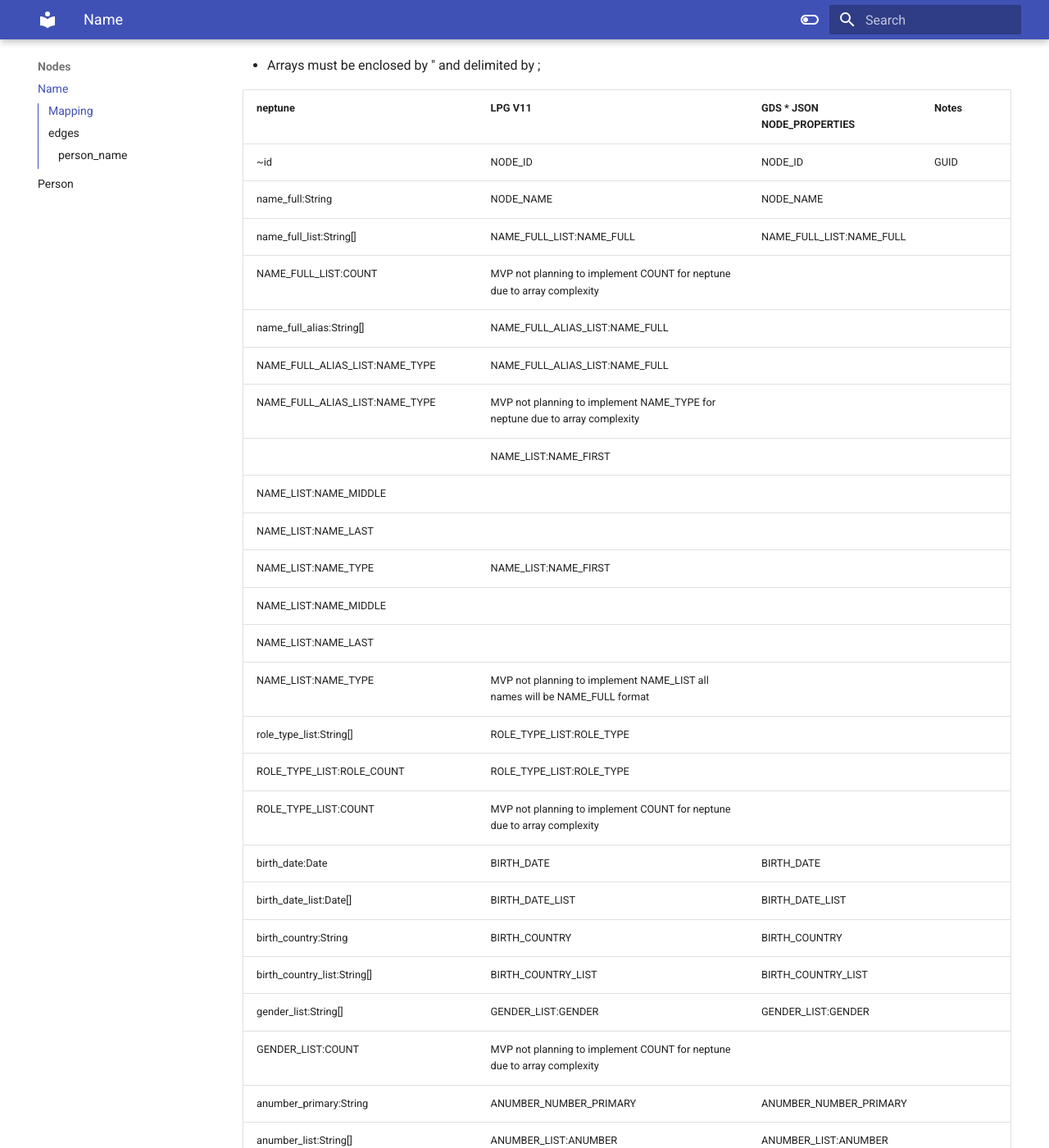
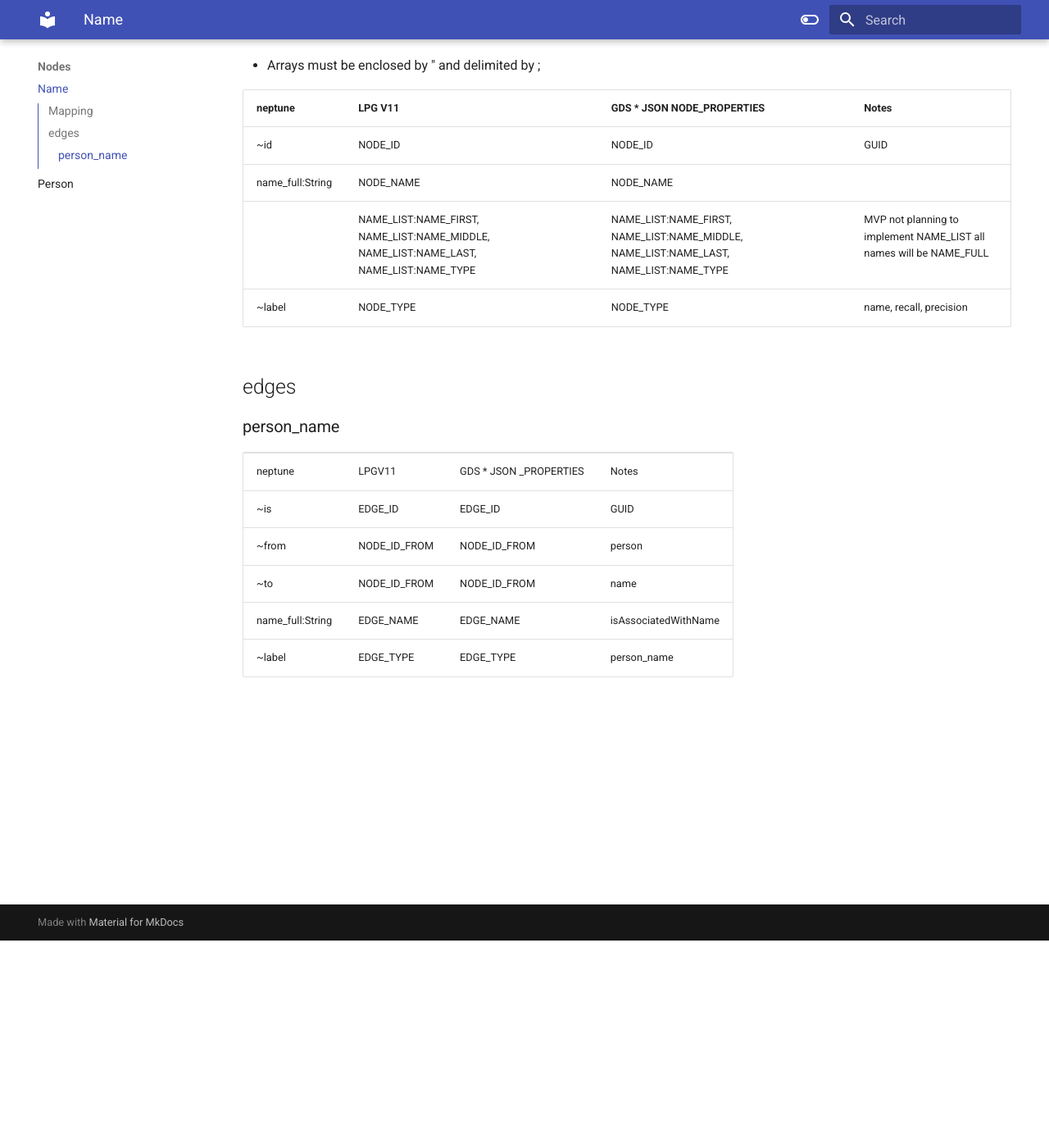
Before and after one commit to innvo/neptune-mocks, an MkDocs documentation site: the page built from docs/nodes/name.md, in a window 1280 px wide and 1400 px high, scrolled down 253 px. Shown: the whole window at 82% size. Built offline with MkDocs 1.6.1 and Material for MkDocs 9.7.7, drawn with Linux system fonts in a browser that asks for light colours; some of the changed text lies outside the part shown.

Commit message:
Completed person and Name Documentation

```diff
--- a/docs/nodes/name.md
+++ b/docs/nodes/name.md
@@ -10,43 +10,11 @@ node
 | --- | --- | --- | --- |
 | ~id | NODE\_ID | NODE\_ID | GUID |
 | name\_full:String | NODE\_NAME | NODE\_NAME |   |
-| name\_full\_list:String\[\] | NAME\_FULL\_LIST:NAME\_FULL | NAME\_FULL\_LIST:NAME\_FULL |   |
-| NAME\_FULL\_LIST:COUNT | MVP not planning to implement COUNT for neptune due to array complexity |   |   |
-| name\_full\_alias:String\[\] | NAME\_FULL\_ALIAS\_LIST:NAME\_FULL |   |   |
-| NAME\_FULL\_ALIAS\_LIST:NAME\_TYPE | NAME\_FULL\_ALIAS\_LIST:NAME\_FULL |   |   |
-| NAME\_FULL\_ALIAS\_LIST:NAME\_TYPE | MVP not planning to implement NAME\_TYPE for neptune due to array complexity |   |   |
-|   | NAME\_LIST:NAME\_FIRST |   |   |
-| NAME\_LIST:NAME\_MIDDLE |   |   |   |
-| NAME\_LIST:NAME\_LAST |   |   |   |
-| NAME\_LIST:NAME\_TYPE | NAME\_LIST:NAME\_FIRST |   |   |
-| NAME\_LIST:NAME\_MIDDLE |   |   |   |
-| NAME\_LIST:NAME\_LAST |   |   |   |
-| NAME\_LIST:NAME\_TYPE | MVP not planning to implement NAME\_LIST all names will be NAME\_FULL format |   |   |
-| role\_type\_list:String\[\] | ROLE\_TYPE\_LIST:ROLE\_TYPE |   |   |
-| ROLE\_TYPE\_LIST:ROLE\_COUNT | ROLE\_TYPE\_LIST:ROLE\_TYPE |   |   |
-| ROLE\_TYPE\_LIST:COUNT | MVP not planning to implement COUNT for neptune due to array complexity |   |   |
-| birth\_date:Date | BIRTH\_DATE | BIRTH\_DATE |   |
-| birth\_date\_list:Date\[\] | BIRTH\_DATE\_LIST | BIRTH\_DATE\_LIST |   |
-| birth\_country:String | BIRTH\_COUNTRY | BIRTH\_COUNTRY |   |
-| birth\_country\_list:String\[\] | BIRTH\_COUNTRY\_LIST | BIRTH\_COUNTRY\_LIST |   |
-| gender\_list:String\[\] | GENDER\_LIST:GENDER | GENDER\_LIST:GENDER |   |
-| GENDER\_LIST:COUNT | MVP not planning to implement COUNT for neptune due to array complexity |   |   |
-| anumber\_primary:String | ANUMBER\_NUMBER\_PRIMARY | ANUMBER\_NUMBER\_PRIMARY |   |
-| anumber\_list:String\[\] | ANUMBER\_LIST:ANUMBER | ANUMBER\_LIST:ANUMBER |   |
-| ANUMBER\_NUMBER\_LIST:IS\_PRIMARY | MVP not planning to implement IS\_PRIMARY for neptune due to array complexity |   |   |
-| fingerprint\_identification\_number\_list:String\[\] | FINGERPRINT\_IDENTIFICATION\_NUMBER\_LIST: |   |   |
-| FINGERPRINT\_IDENTIFICATION\_NUMBER | FINGERPRINT\_IDENTIFICATION\_NUMBER\_LIST: |   |   |
-| FINGERPRINT\_IDENTIFICATION\_NUMBER |   |   |   |
-| social\_security\_number\_list:String\[\] | SOCIAL\_SECURITY\_NUMBER\_LIST: |   |   |
-| SOCIAL\_SECURITY\_NUMBER | SOCIAL\_SECURITY\_NUMBER\_LIST: |   |   |
-| SOCIAL\_SECURITY\_NUMBER |   |   |   |
-| passport\_number\_list:String\[\] | PASSPORT\_NUMBER\_LIST: |   |   |
-| PASSPORT\_NUMBER | PASSPORT\_NUMBER\_LIST: |   |   |
-| PASSPORT\_NUMBER |   |   |   |
-| ~label | NODE\_TYPE | NODE\_TYPE | person, recall, precision |
+|   | NAME\_LIST:NAME\_FIRST, NAME\_LIST:NAME\_MIDDLE, NAME\_LIST:NAME\_LAST, NAME\_LIST:NAME\_TYPE | NAME\_LIST:NAME\_FIRST, NAME\_LIST:NAME\_MIDDLE, NAME\_LIST:NAME\_LAST, NAME\_LIST:NAME\_TYPE | MVP not planning to implement NAME\_LIST all names will be NAME\_FULL |
+| ~label | NODE\_TYPE | NODE\_TYPE | name, recall, precision |
 
 ## edges
 
 ### person\_name
 
-<table><tbody><tr><td>neptune</td><td>LPGV11</td><td>GDS * JSON _PROPERTIES</td><td>Notes</td></tr><tr><td>~is</td><td>EDGE_ID</td><td>EDGE_ID</td><td>GUID</td></tr><tr><td>~from</td><td>NODE_ID_FROM</td><td>NODE_ID_FROM</td><td>&nbsp;</td></tr><tr><td>~to</td><td>NODE_ID_FROM</td><td>NODE_ID_FROM</td><td>&nbsp;</td></tr><tr><td>name_full:String</td><td>EDGE_NAME</td><td>EDGE_NAME</td><td>isAssociatedWithName</td></tr><tr><td>~label</td><td>EDGE_TYPE</td><td>EDGE_TYPE</td><td>person_name</td></tr></tbody></table>
+<table><tbody><tr><td>neptune</td><td>LPGV11</td><td>GDS * JSON _PROPERTIES</td><td>Notes</td></tr><tr><td>~is</td><td>EDGE_ID</td><td>EDGE_ID</td><td>GUID</td></tr><tr><td>~from</td><td>NODE_ID_FROM</td><td>NODE_ID_FROM</td><td>person</td></tr><tr><td>~to</td><td>NODE_ID_FROM</td><td>NODE_ID_FROM</td><td>name</td></tr><tr><td>name_full:String</td><td>EDGE_NAME</td><td>EDGE_NAME</td><td>isAssociatedWithName</td></tr><tr><td>~label</td><td>EDGE_TYPE</td><td>EDGE_TYPE</td><td>person_name</td></tr></tbody></table>
```
Also changed, not shown: docs/nodes/person.md (+3 -4 lines).
